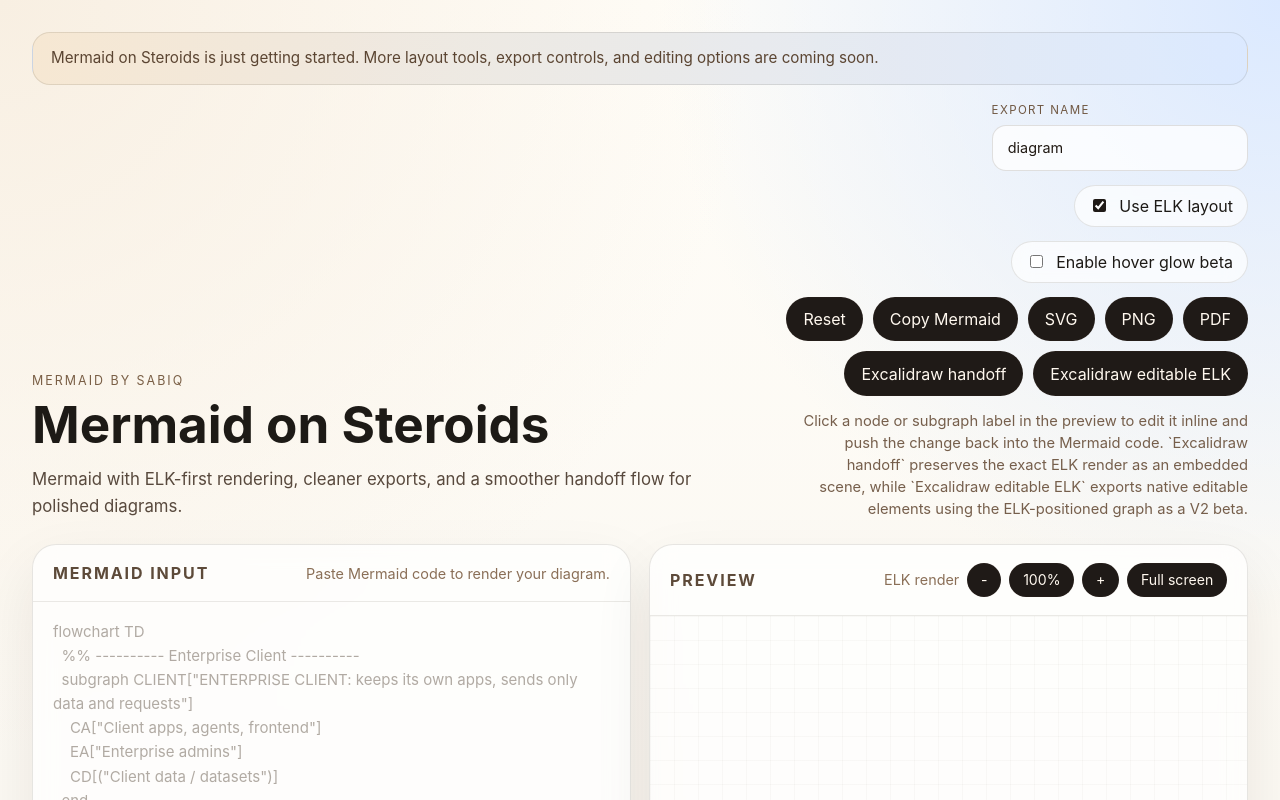
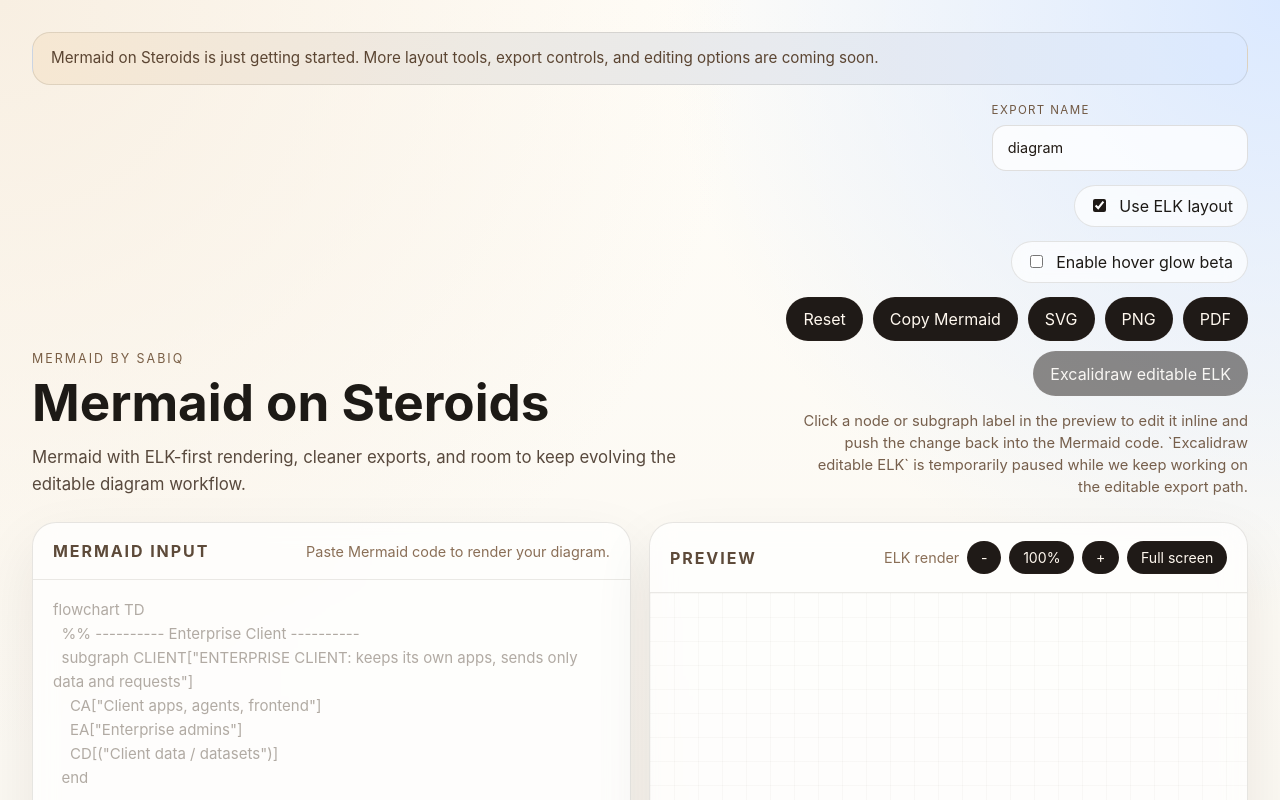
Before and after one commit to sabiqsabry/Mermaid-On-Steroids, a React (Vite) app: page / in a window 1280 px wide. Shown: the top 800 px of the page. Built offline with nearby package versions, Linux system fonts and the light colour scheme.

Commit message:
ui: retire excalidraw handoff exports

```diff
--- a/src/App.tsx
+++ b/src/App.tsx
@@ -3,8 +3,6 @@
 import elkLayouts from "@mermaid-js/layout-elk";
 import { jsPDF } from "jspdf";
 import "svg2pdf.js";
-import { parseMermaidToExcalidraw } from "@excalidraw/mermaid-to-excalidraw";
-import type { BinaryFiles } from "@excalidraw/excalidraw/types";
 
 const SAMPLE_CODE = `flowchart TD
   %% ---------- Enterprise Client ----------
@@ -90,11 +88,8 @@
 type ExportFormat =
   | "svg"
   | "png"
-  | "pdf"
-  | "excalidraw-handoff"
-  | "excalidraw-editable-elk";
+  | "pdf";
 
-type ExcalidrawModule = typeof import("@excalidraw/excalidraw");
 type PreviewEditorState = {
   id: string;
   value: string;
@@ -112,7 +107,6 @@
 ---`;
 
 let mermaidReady: Promise<void> | null = null;
-let excalidrawModuleReady: Promise<ExcalidrawModule> | null = null;
 
 async function ensureMermaidReady() {
   if (!mermaidReady) {
@@ -134,14 +128,6 @@
   }
 
   await mermaidReady;
-}
-
-async function loadExcalidrawModule() {
-  if (!excalidrawModuleReady) {
-    excalidrawModuleReady = import("@excalidraw/excalidraw");
-  }
-
-  return excalidrawModuleReady;
 }
 
 function withLayout(code: string, useElk: boolean) {
@@ -580,76 +566,6 @@
     }
   }, [hoverGlowEnabled]);
 
-  async function exportFaithfulExcalidrawScene() {
-    const { convertToExcalidrawElements, serializeAsJSON } =
-      await loadExcalidrawModule();
-
-    const { svgMarkup, width, height } = getPreparedSvgMarkup(renderedSvg);
-    const fileId = crypto.randomUUID();
-    const created = Date.now();
-    const files = {
-      [fileId]: {
-        id: fileId,
-        mimeType: "image/svg+xml" as const,
-        dataURL: svgMarkupToDataUrl(svgMarkup),
-        created,
-        version: 1,
-      },
-    } as unknown as BinaryFiles;
-
-    const imageElements = convertToExcalidrawElements(
-      [
-        {
-          type: "image",
-          x: 80,
-          y: 80,
-          width,
-          height,
-          fileId: fileId as never,
-          status: "saved",
-          scale: [1, 1],
-          crop: null,
-          locked: true,
-        },
-      ],
-      { regenerateIds: false }
-    );
-
-    return serializeAsJSON(
-      imageElements,
-      {
-        name: `${baseName}.excalidraw`,
-        viewBackgroundColor: "#ffffff",
-      },
-      files,
-      "local"
-    );
-  }
-
-  async function exportEditableElkExcalidrawScene() {
-    const { convertToExcalidrawElements, serializeAsJSON } =
-      await loadExcalidrawModule();
-    const { elements, files } = await parseMermaidToExcalidraw(codeWithLayout, {
-      themeVariables: {
-        fontSize: "18px",
-      },
-    });
-
-    const editableElements = convertToExcalidrawElements(elements, {
-      regenerateIds: false,
-    });
-
-    return serializeAsJSON(
-      editableElements,
-      {
-        name: `${baseName}-editable-elk.excalidraw`,
-        viewBackgroundColor: "#ffffff",
-      },
-      files ?? {},
-      "local"
-    );
-  }
-
   async function handleExport(format: ExportFormat) {
     if (!renderedSvg) {
       setError("Render a diagram first.");
@@ -696,28 +612,6 @@
           return;
         }
         setStatus("Opened a high-quality single-page PDF in a new tab.");
-        return;
-      }
-
-      if (format === "excalidraw-handoff") {
-        const scene = await exportFaithfulExcalidrawScene();
-        downloadBlob(
-          new Blob([scene], { type: "application/json;charset=utf-8" }),
-          `${baseName}-excalidraw-handoff.excalidraw`
-        );
-        setStatus("Exported an Excalidraw handoff that preserves the ELK render.");
-        return;
-      }
-
-      if (format === "excalidraw-editable-elk") {
-        const scene = await exportEditableElkExcalidrawScene();
-        downloadBlob(
-          new Blob([scene], { type: "application/json;charset=utf-8" }),
-          `${baseName}-excalidraw-editable-elk.excalidraw`
-        );
-        setStatus(
-          "Exported an editable Excalidraw scene using the ELK-positioned graph."
-        );
         return;
       }
     } catch (cause) {
@@ -859,8 +753,8 @@
           <p className="eyebrow">Mermaid by Sabiq</p>
           <h1>Mermaid on Steroids</h1>
           <p className="lede">
-            Mermaid with ELK-first rendering, cleaner exports, and a smoother
-            handoff flow for polished diagrams.
+            Mermaid with ELK-first rendering, cleaner exports, and room to keep
+            evolving the editable diagram workflow.
           </p>
         </div>
         <div className="hero-actions">
@@ -894,19 +788,15 @@
             <button onClick={() => handleExport("svg")}>SVG</button>
             <button onClick={() => handleExport("png")}>PNG</button>
             <button onClick={() => handleExport("pdf")}>PDF</button>
-            <button onClick={() => handleExport("excalidraw-handoff")}>
-              Excalidraw handoff
-            </button>
-            <button onClick={() => handleExport("excalidraw-editable-elk")}>
+            <button disabled title="Coming soon">
               Excalidraw editable ELK
             </button>
           </div>
           <p className="hint">
             Click a node or subgraph label in the preview to edit it inline and
-            push the change back into the Mermaid code. `Excalidraw handoff`
-            preserves the exact ELK render as an embedded scene, while
-            `Excalidraw editable ELK` exports native editable elements using the
-            ELK-positioned graph as a V2 beta.
+            push the change back into the Mermaid code. `Excalidraw editable
+            ELK` is temporarily paused while we keep working on the editable
+            export path.
           </p>
         </div>
       </header>
--- a/src/styles.css
+++ b/src/styles.css
@@ -50,6 +50,18 @@
 
 button:active {
   transform: translateY(0);
+}
+
+button:disabled {
+  cursor: not-allowed;
+  opacity: 0.56;
+  box-shadow: none;
+  transform: none;
+}
+
+button:disabled:hover {
+  transform: none;
+  box-shadow: none;
 }
 
 .shell {
@@ -216,6 +228,10 @@
 .preview-toolbar button {
   padding: 0.45rem 0.8rem;
   font-size: 0.88rem;
+}
+
+.button-row button:disabled {
+  opacity: 0.5;
 }
 
 .editor-panel {
```
